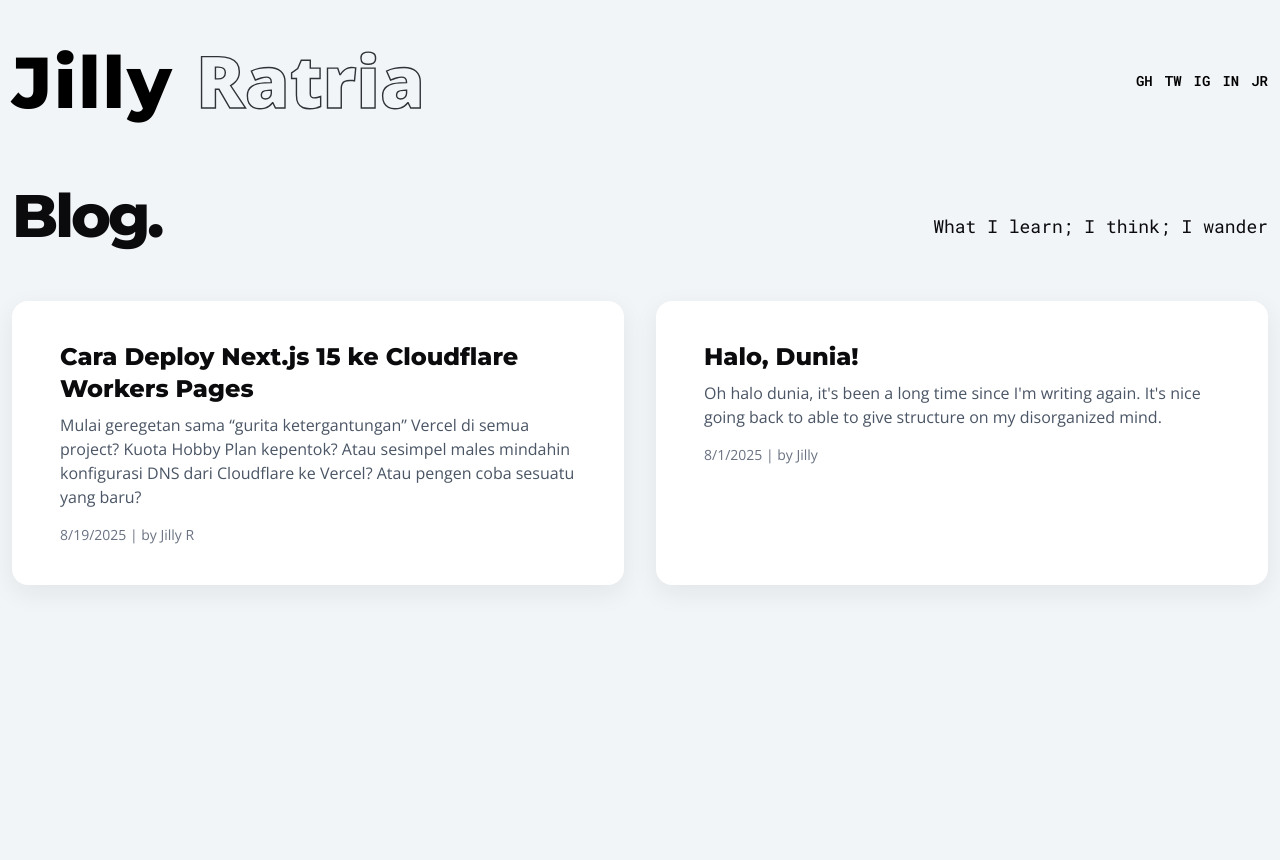
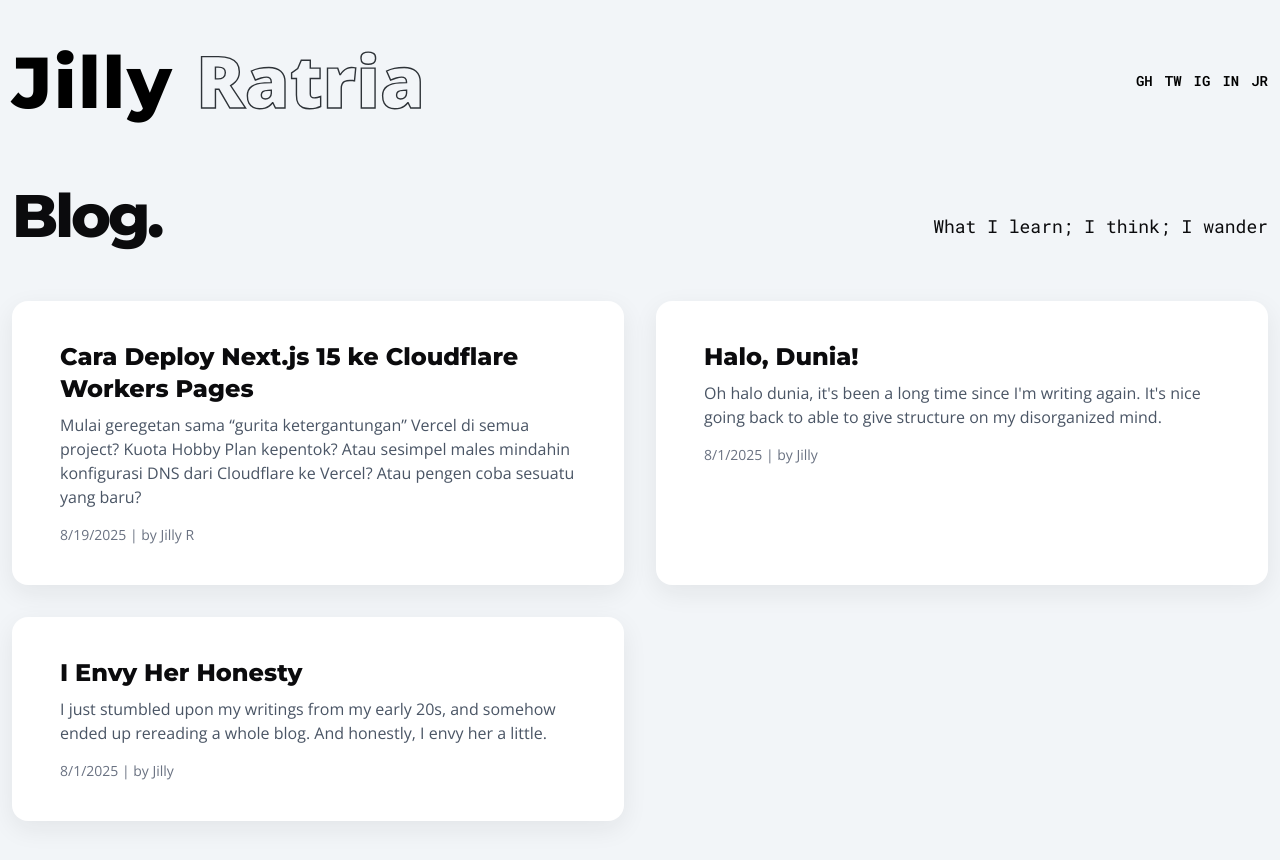
Before and after one commit to jillyratria/jilly-web, a Next.js app: page /blog in a window 1280 px wide. Shown: the top 860 px of the page. Before the commit the page ends 800 px from the top, so only its background shows below. Built offline with nearby package versions, Linux system fonts and the light colour scheme.

Commit message:
feat: add new post - i envy her honesty

```diff
--- /dev/null
+++ b/pnpm-workspace.yaml
@@ -0,0 +1,6 @@
+allowBuilds:
+  '@tailwindcss/oxide': false
+  esbuild: false
+  sharp: false
+  unrs-resolver: false
+  workerd: false
--- a/src/generated/posts.data.ts
+++ b/src/generated/posts.data.ts
@@ -15,5 +15,13 @@ export const posts = [
     "author": "Jilly",
     "slug": "hello-world",
     "content": "\nOh halo dunia, it's been a long time since I'm writing again. It's nice going back to able to give structure on my disorganized mind.\n\nHere we go, wish me able to consistent to do this. I'm gonna write almost anything on my life. My thought, my works, my traveling life.\n"
+  },
+  {
+    "title": "I Envy Her Honesty",
+    "excerpt": "I just stumbled upon my writings from my early 20s, and somehow ended up rereading a whole blog. And honestly, I envy her a little.",
+    "date": "2025-08-01T05:35:07.322Z",
+    "author": "Jilly",
+    "slug": "i-envy-her-honesty",
+    "content": "\nI just stumbled upon my writings from my early 20s, and somehow ended up rereading a whole blog.\n\nAnd honestly, I envy her a little.\n\nNot because her life was better. It wasn’t necessarily easier. She was angry, sad, bitter, confused, dramatic, and sometimes joking about things that probably hurt more than she admitted.\n\nBut she was honest.\n\nShe wrote what she felt. She wrote what she saw. She didn’t always try to make herself look graceful, mature, or “fine.” She allowed herself to be messy in her writing.\n\nAnd I’m grateful I used to be that kind of person.\n\nNow I think I’m more closed. More careful. More afraid of being judged. Somewhere along the way, I learned to look okay. To look like I don’t have problems. To not let too much of myself spill out.\n\nI wonder when I started being this way.\n\nDon’t get me wrong, I’m happy. I’m content with my life. I like remembering that time of my life, but I don’t want to go back.\n\nStill, I do miss that version of me.\n\nThe one who wasn’t so scared of being seen.\n\nAnd maybe writing again is my small way of finding my way back to her."
   }
 ] as const;
```
Also changed, not shown: 2 other files (tests, documents, lock files or other folders).
